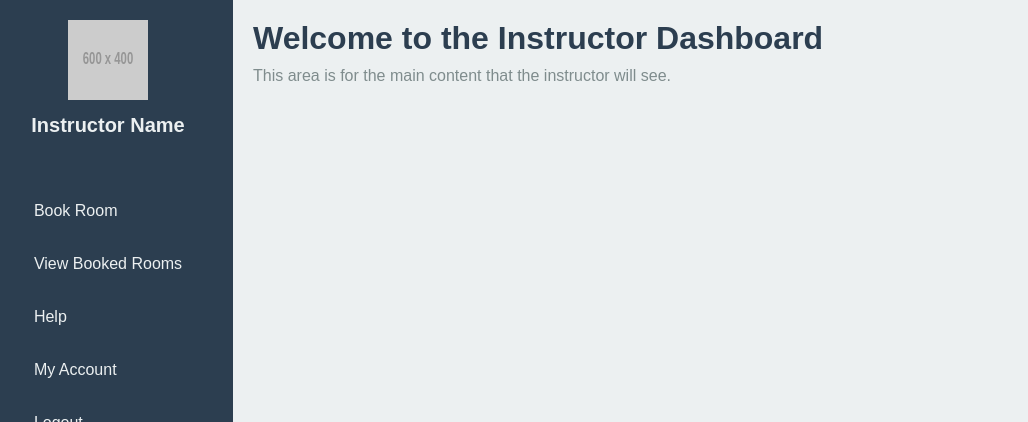
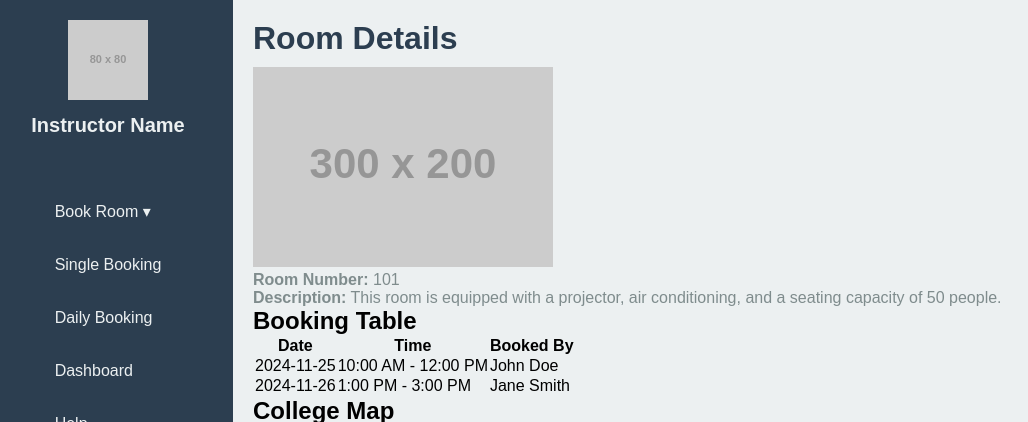
Before and after one commit to deemaalfalah/itcs333-project, a PHP site: page /view-instructor.php in a window 1280 px wide. Shown: the top 422 px of the page, without its empty margins (17-1045 px from the left). Run offline with PHP 8.4, Linux system fonts and the light colour scheme; grey boxes labelled with a size stand in for pictures from a placeholder-image service; some libraries are stand-ins or nearby versions.

Commit message:
some change on itcs333-project/view-instructor

```diff
--- a/view-instructor.php
+++ b/view-instructor.php
@@ -5,28 +5,83 @@
     <meta name="viewport" content="width=device-width, initial-scale=1.0">
     <title>Instructor View</title>
     <link rel="stylesheet" href="styles/view-instructor.css">
+    <script src="scripts/sidebar-toggle.js" defer></script>
 </head>
 <body>
     <div class="sidebar">
         <div class="profile">
-            <img src="https://placehold.co/600x400/gray/white" alt="Instructor Picture" class="profile-pic">
+            <img src="https://placehold.co/80x80/gray/white" alt="Instructor Picture" class="profile-pic">
             <h2>Instructor Name</h2>
-
         </div>
         <nav class="nav-menu">
             <ul>
-                <li><a href="#">Book Room</a></li>
-                <li><a href="#">View Booked Rooms</a></li>
+                <li class="menu-item">
+                    <a href="#" class="menu-title" onclick="toggleSubmenu('book-room')">Book Room &#9662;</a>
+                    <ul class="submenu" id="book-room">
+                        <li><a href="single_booking.php">Single Booking</a></li>
+                        <li><a href="daily_booking.php">Daily Booking</a></li>
+                    </ul>
+                </li>
+                <li><a href="#">Dashboard</a></li>
                 <li><a href="#">Help</a></li>
                 <li><a href="#">My Account</a></li>
-                <li><a href="#">Logout</a></li>
+                <li><a href="logout.php">Logout</a></li>
             </ul>
         </nav>
     </div>
+
     <div class="content">
-        <!-- Main content goes here -->
-        <h1>Welcome to the Instructor Dashboard</h1>
-        <p>This area is for the main content that the instructor will see.</p>
+        <div class="room-details-container">
+            <!-- Room Details Section -->
+            <div class="room-details">
+                <h1>Room Details</h1>
+                <img src="https://placehold.co/300x200" alt="Room Picture" class="room-picture">
+                <p><strong>Room Number:</strong> 101</p>
+                <p><strong>Description:</strong> This room is equipped with a projector, air conditioning, and a seating capacity of 50 people.</p>
+
+                <!-- Booking Table -->
+                <h2>Booking Table</h2>
+                <table class="booking-table">
+                    <thead>
+                        <tr>
+                            <th>Date</th>
+                            <th>Time</th>
+                            <th>Booked By</th>
+                        </tr>
+                    </thead>
+                    <tbody>
+                        <tr>
+                            <td>2024-11-25</td>
+                            <td>10:00 AM - 12:00 PM</td>
+                            <td>John Doe</td>
+                        </tr>
+                        <tr>
+                            <td>2024-11-26</td>
+                            <td>1:00 PM - 3:00 PM</td>
+                            <td>Jane Smith</td>
+                        </tr>
+                    </tbody>
+                </table>
+            </div>
+
+            <!-- Map Section -->
+            <div class="map-container">
+                <h2>College Map</h2>
+                <iframe
+                    src="https://www.google.com/maps/embed?pb=!1m18!1m12!1m3!1d3876.1008081624653!2d50.51035831527856!3d26.047947889870854!2m3!1f0!2f0!3f0!3m2!1i1024!2i768!4f13.1!3m3!1m2!1s0x3e49f5f78c4e8597%3A0x58cd2cb91f59d49a!2z2KfYr9mF2YHZiNmK2LfYr9mK2KkgQ29sbGVnZSBvZiBJbmZvcm1hdGlvbiBUZWNobm9sb2d5IC0gU2FraGlyIFNhY2FyaXMgQ2FtcHVz!5e0!3m2!1sen!2sus!4v1713940198768!5m2!1sen!2sus"
+                    width="100%"
+                    height="400"
+                    style="border:0;"
+                    allowfullscreen=""
+                    loading="lazy"
+                    referrerpolicy="no-referrer-when-downgrade">
+                </iframe>
+            </div>
+        </div>
     </div>
 </body>
 </html>
+
+    </div>
+</body>
+</html>
```
